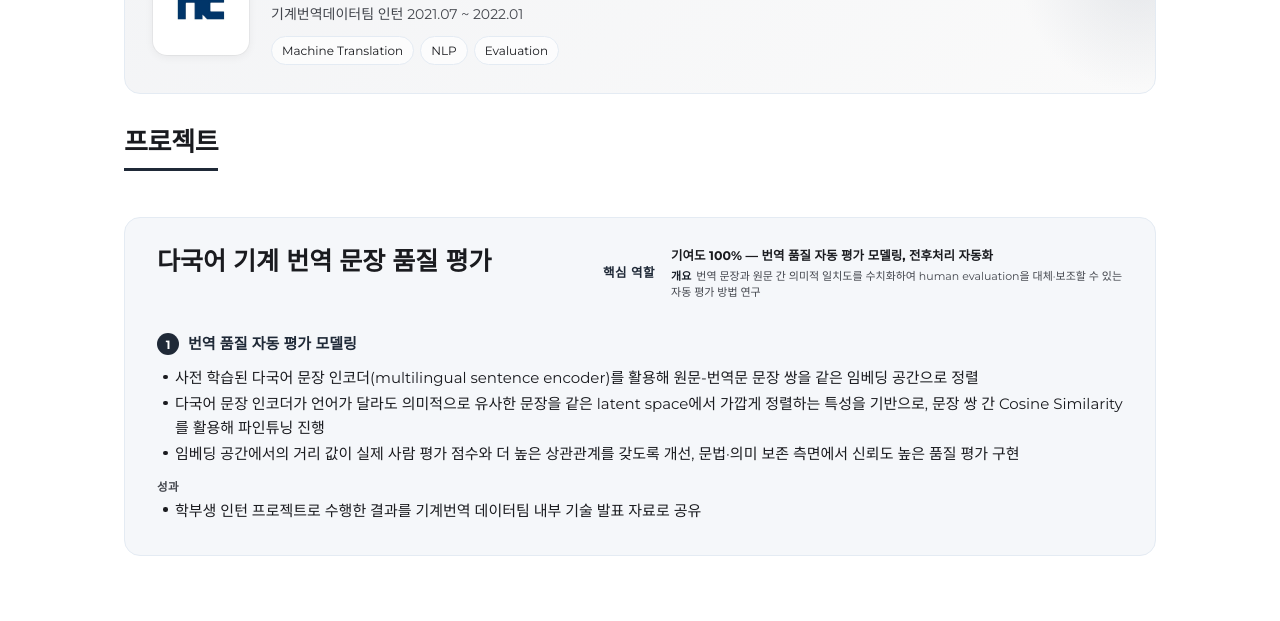
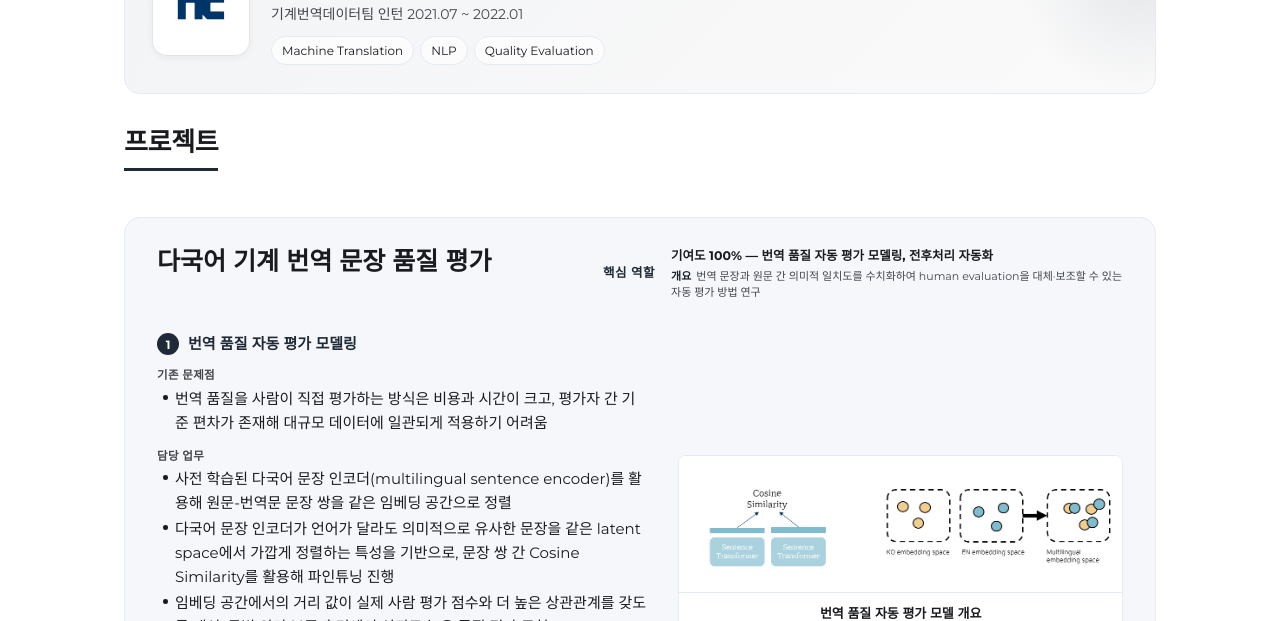
Before and after one commit to joannekim0420/joannekim0420.github.io, a plain HTML site: page career/ncsoft/index.html in a window 1280 px wide. Shown: the part 179-800 px from the top of the page. Drawn offline with Linux system fonts and the light colour scheme.

Commit message:
Align NC Soft project UI with UNIST/HDC, add quality-eval figure
- Restructure NC Soft project into Problem/Responsibilities/Achievements blocks
- Rename keyword badge Evaluation -> Quality Evaluation
- Add nc_quality.png figure in two-column project-row layout

Co-Authored-By: Claude Opus 4.8 (1M context) <noreply@anthropic.com>

```diff
--- a/career/ncsoft/index.html
+++ b/career/ncsoft/index.html
@@ -44,7 +44,7 @@
           <div class="badge-row">
             <span class="role-badge">Machine Translation</span>
             <span class="role-badge">NLP</span>
-            <span class="role-badge">Evaluation</span>
+            <span class="role-badge">Quality Evaluation</span>
           </div>
         </div>
       </div>
@@ -67,7 +67,16 @@
 
         <div class="phase">
           <div class="phase-title"><span class="pnum">1</span><span class="ko-only">번역 품질 자동 평가 모델링</span><span class="en-only">Automatic Quality-Evaluation Modeling</span></div>
+          <div class="project-row">
             <div class="project-text">
+              <div class="blabel"><span class="ko-only">기존 문제점</span><span class="en-only">Problem</span></div>
+              <ul class="ko-only">
+                <li>번역 품질을 사람이 직접 평가하는 방식은 비용과 시간이 크고, 평가자 간 기준 편차가 존재해 대규모 데이터에 일관되게 적용하기 어려움</li>
+              </ul>
+              <ul class="en-only">
+                <li>Human evaluation of translation quality is costly and slow, and inter-annotator variance makes it hard to apply consistently at scale</li>
+              </ul>
+              <div class="blabel"><span class="ko-only">담당 업무</span><span class="en-only">Responsibilities</span></div>
               <ul class="ko-only">
                 <li>사전 학습된 다국어 문장 인코더(multilingual sentence encoder)를 활용해 원문-번역문 문장 쌍을 같은 임베딩 공간으로 정렬</li>
                 <li>다국어 문장 인코더가 언어가 달라도 의미적으로 유사한 문장을 같은 latent space에서 가깝게 정렬하는 특성을 기반으로, 문장 쌍 간 Cosine Similarity를 활용해 파인튜닝 진행</li>
@@ -78,13 +87,20 @@
                 <li>Fine-tuned with cosine similarity over sentence pairs, exploiting the encoder's property of placing semantically similar sentences close together across languages</li>
                 <li>Improved the correlation between embedding distance and human evaluation scores, yielding more reliable quality assessment in grammar and meaning preservation</li>
               </ul>
-            <div class="blabel"><span class="ko-only">성과</span><span class="en-only">Results</span></div>
+              <div class="blabel"><span class="ko-only">업무 성과</span><span class="en-only">Achievements</span></div>
               <ul class="ko-only">
                 <li>학부생 인턴 프로젝트로 수행한 결과를 기계번역 데이터팀 내부 기술 발표 자료로 공유</li>
               </ul>
               <ul class="en-only">
                 <li>Results from this undergraduate-intern project were shared as an internal technical presentation within the MT data team</li>
               </ul>
+            </div>
+            <div class="project-images">
+              <figure class="project-figure">
+                <img src="../../assets/img/ext/nc_quality.png" alt="Automatic translation-quality evaluation">
+                <figcaption><span class="ko-only">번역 품질 자동 평가 모델 개요</span><span class="en-only">Automatic translation-quality evaluation overview</span></figcaption>
+              </figure>
+            </div>
           </div>
         </div>
       </div>
```
Also changed, not shown: assets/img/ext/nc_quality.png (added). Lines whose indentation alone changed are shown as unchanged.
